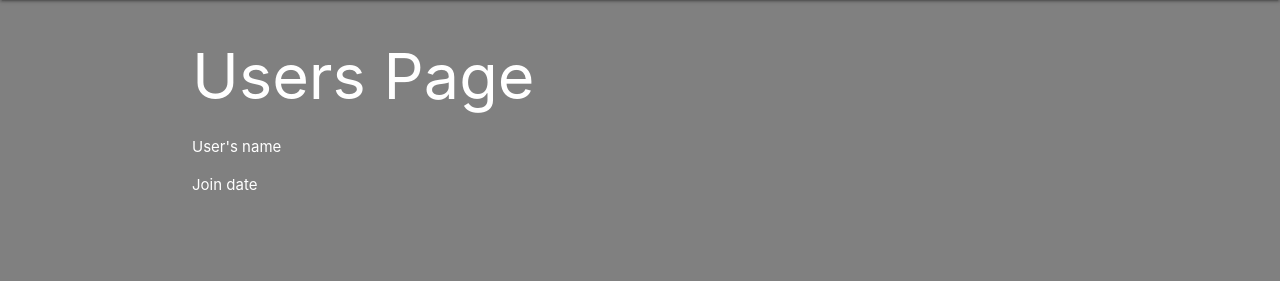
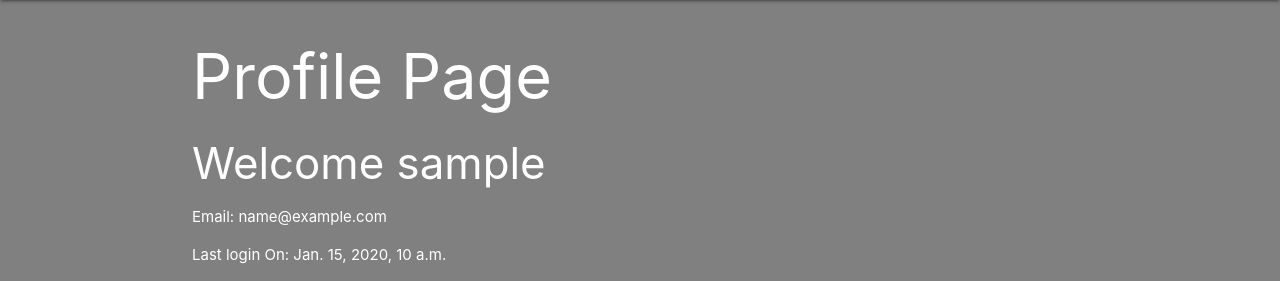
Before and after one commit to levyanh/The-Lemon-Log, a Django app: page /profile/ in a window 1280 px wide. Shown: the part 64-345 px from the top of the page. Run offline with Django 3.2, Linux system fonts and the light colour scheme; a user stored in the database is signed in; tables that the repository leaves empty hold one stand-in row (values such as "Sample post").

Commit message:
adds changes in views and templates

```diff
--- a/main_app/templates/profile.html
+++ b/main_app/templates/profile.html
@@ -1,8 +1,10 @@
 {% extends 'base.html' %}
 {% block content %}
-
-<h1>Users Page</h1>
-<p>User's name</p>
-<p>Join date</p>
-
+<h1>Profile Page</h1>
+{% if user.is_authenticated %}
+    <h3>Welcome {{ user.username }}</h3>
+    <p>Email: {{user.email}}</p>
+    <p>Last login On: {{user.last_login}}</p>
+    <img src="{{ profile.profile_pic.url }}" alt="no img">
+{% endif %}
 {% endblock %}
--- a/main_app/views.py
+++ b/main_app/views.py
@@ -4,6 +4,7 @@ from django.http import HttpResponseRedirect, HttpResponse
 from django.contrib.auth.forms import UserCreationForm, User
 from django.contrib.auth.decorators import login_required
 from .forms import UserForm, UserProfileInfoForm
+from .models import UserProfileInfo, Review, Comment
 from django.urls import reverse
 
 # Add home view:
@@ -17,8 +18,8 @@ def about(request):
 # Add profile view:
 @login_required
 def profile(request):
-    # user = User.objects.all()
-    return render(request,'profile.html')
+    profile = UserProfileInfo.objects.all()
+    return render(request,'profile.html',{"profile":profile})
 
 # Add signup view:
 def signup(request):
@@ -100,3 +101,11 @@ def user_login(request):
   else:
       #Nothing has been provided for username or password.
       return render(request, 'registration/login.html', {})
+
+# def user_profile_update(request):
+
+#   if request.method == 'POST':
+#         # Get info from "both" forms
+#     # It appears as one form to the user on the .html page
+#     user_form = UserForm(data=request.POST)
+#     profile_form = UserProfileInfoForm(data=request.POST)
```
Also changed, not shown: main_app/forms.py (+7 -2 lines).
